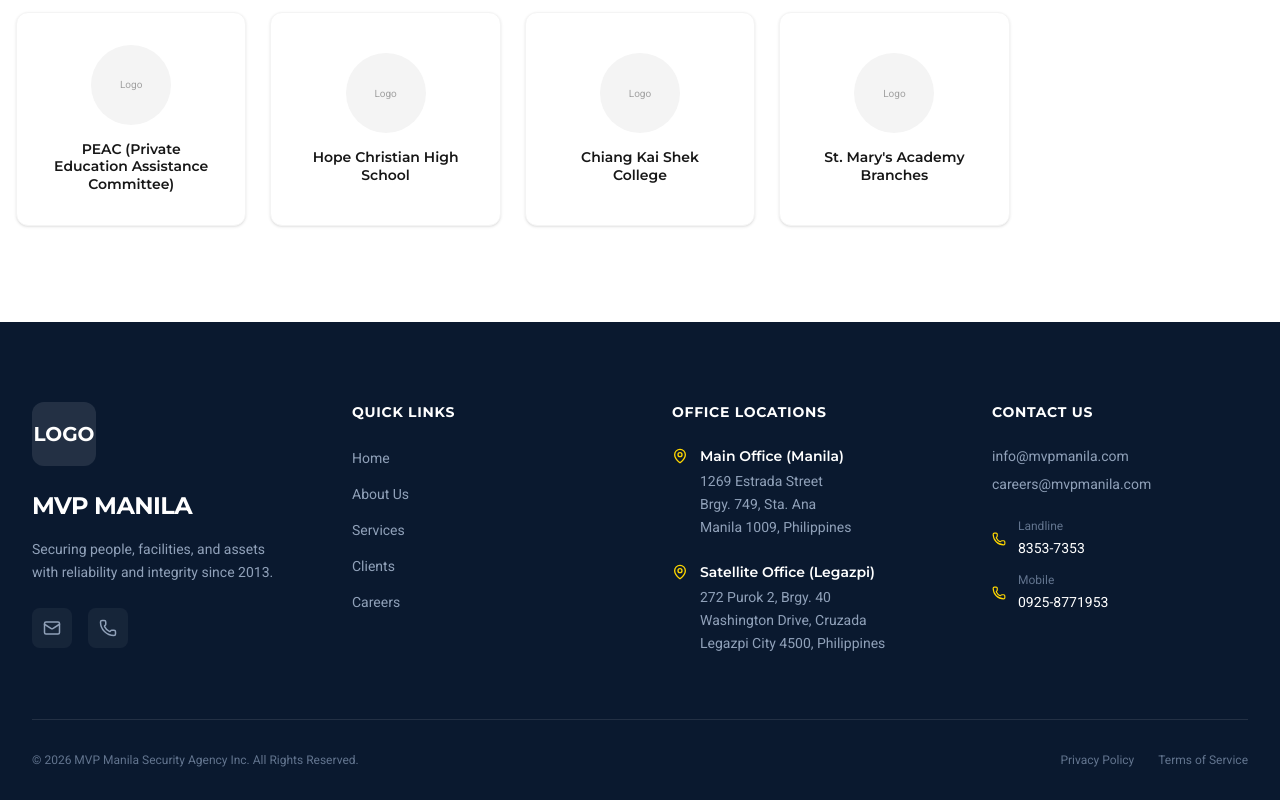
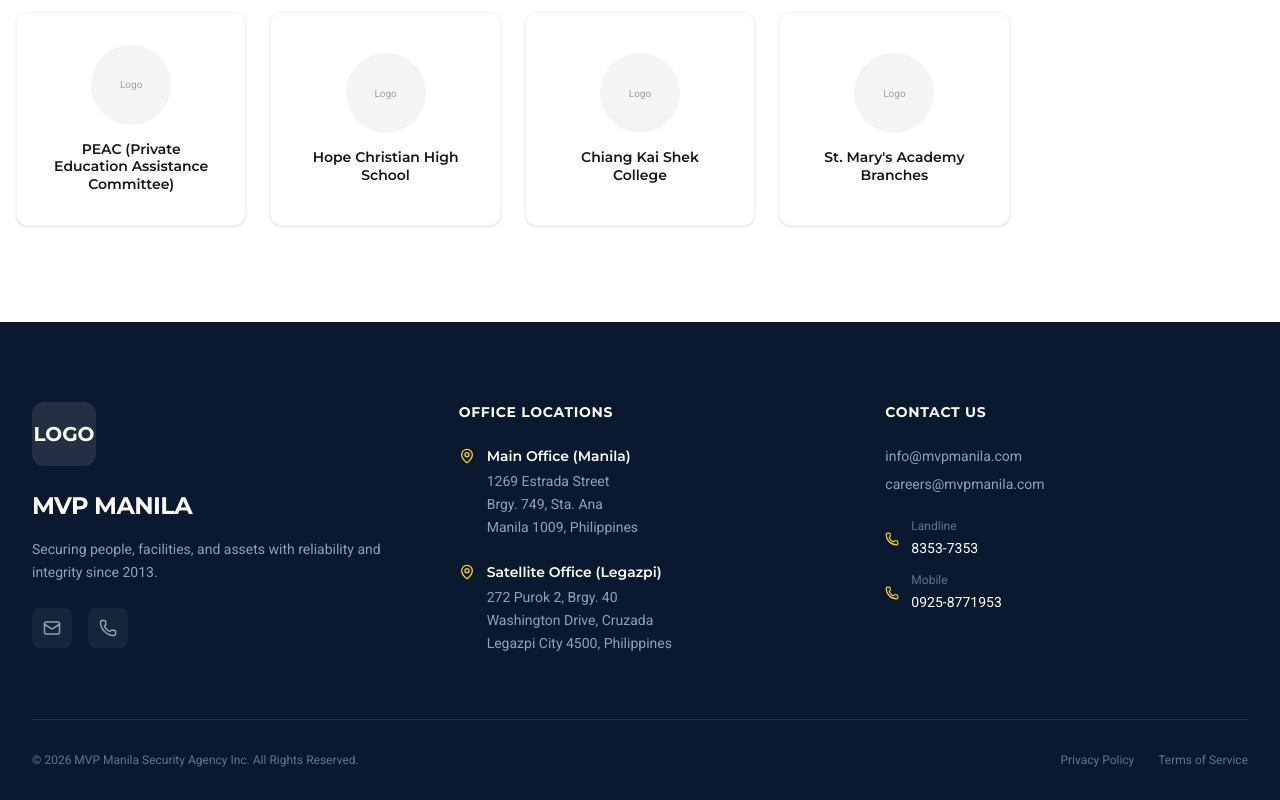
Before and after one commit to jeswaa-hub/mvp-manila, a Next.js app: page /clients in a window 1280 px wide. Shown: the part 2469-3269 px from the top of the page. Built offline with nearby package versions, Linux system fonts and the light colour scheme.

Commit message:
remove quick links sa footer and inayos yung spacing kapag naka smallscreen yung section for cert sa landing page and fix the button for smallscreen sa contact us

```diff
--- a/src/app/components/footer.tsx
+++ b/src/app/components/footer.tsx
@@ -19,14 +19,6 @@
     window.scrollTo({ top: 0, behavior: "smooth" });
   };
 
-  const quickLinks = [
-    { name: "Home", href: "/" },
-    { name: "About Us", href: "/about-us" },
-    { name: "Services", href: "/services" },
-    { name: "Clients", href: "/clients" },
-    { name: "Careers", href: "/careers" },
-  ];
-
   return (
     <motion.footer
       initial="hidden"
@@ -36,9 +28,9 @@
       className="bg-[#0A192F] text-white pt-20 pb-8 relative"
     >
       <div className="max-w-7xl mx-auto px-6 md:px-8">
-        <div className="grid grid-cols-1 md:grid-cols-2 lg:grid-cols-4 gap-10 lg:gap-16 mb-16">
+        <div className="grid grid-cols-1 md:grid-cols-3 gap-10 lg:gap-16 mb-16">
           {/* Column 1: Brand Authority */}
-          <div className="lg:col-span-1">
+          <div className="md:col-span-1">
             <div className="w-16 h-16 bg-white/10 rounded-xl flex items-center justify-center mb-6">
               <span className="font-montserrat font-bold text-xl text-white">LOGO</span>
             </div>
@@ -66,27 +58,7 @@
             </div>
           </div>
 
-          {/* Column 2: Quick Links */}
-          <div>
-            <h4 className="font-montserrat font-bold text-sm text-white tracking-wider mb-6 uppercase">
-              Quick Links
-            </h4>
-            <ul className="space-y-3">
-              {quickLinks.map((link) => (
-                <li key={link.name}>
-                  <Link
-                    href={link.href}
-                    className="font-roboto text-sm text-slate-400 hover:text-gold transition-colors relative inline-block group"
-                  >
-                    {link.name}
-                    <span className="absolute left-0 -bottom-1 w-0 h-0.5 bg-gold transition-all duration-300 group-hover:w-full" />
-                  </Link>
-                </li>
-              ))}
-            </ul>
-          </div>
-
-          {/* Column 3: Office Locations */}
+          {/* Column 2: Office Locations */}
           <div>
             <h4 className="font-montserrat font-bold text-sm text-white tracking-wider mb-6 uppercase">
               Office Locations
@@ -125,7 +97,7 @@
             </div>
           </div>
 
-          {/* Column 4: Professional Contact */}
+          {/* Column 3: Professional Contact */}
           <div>
             <h4 className="font-montserrat font-bold text-sm text-white tracking-wider mb-6 uppercase">
               Contact Us
--- a/src/app/components/header.tsx
+++ b/src/app/components/header.tsx
@@ -89,8 +89,11 @@
               );
             })}
             <li className="pt-2 md:pt-0 md:hidden">
-              <button className="w-full bg-gold text-navy font-bold py-3 rounded-sm font-montserrat">
-                Get a Free Consultation
+              <button
+                onClick={() => setIsContactModalOpen(true)}
+                className="w-full bg-gold text-navy font-bold py-3 rounded-sm font-montserrat"
+              >
+                Contact Us
               </button>
             </li>
           </ul>
--- a/src/app/components/home-client.tsx
+++ b/src/app/components/home-client.tsx
@@ -251,9 +251,7 @@
                 <motion.div
                   key={`award-${item}`}
                   variants={fadeInUp}
-                  className={`bg-slate rounded-lg overflow-hidden border border-gray-100 shadow-sm hover:shadow-md transition-shadow ${
-                    item === 1 || item === 4 ? "md:row-span-2 md:col-span-2 aspect-video md:aspect-auto" : "aspect-square"
-                  }`}
+                  className="bg-slate rounded-lg overflow-hidden border border-gray-100 shadow-sm hover:shadow-md transition-shadow aspect-square"
                 >
                   <div className="w-full h-full min-h-[200px] flex items-center justify-center text-gray-400 font-roboto text-sm bg-gray-100">
                     Certificate Image {item}
```
